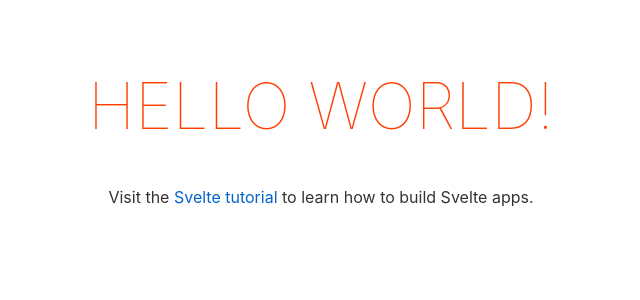
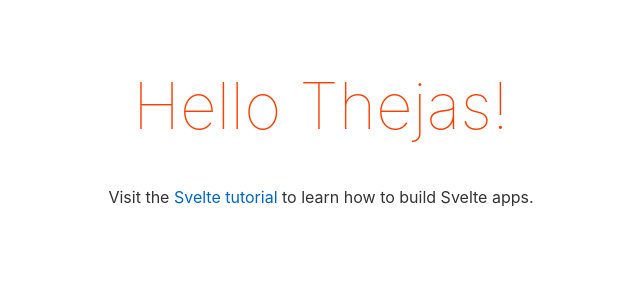
Before and after one commit to ThejasKumar100/NotePal, a Svelte app in the folder svelte-front-end/: page / in a window 1280 px wide. Shown: the top 300 px of the page, without its empty margins (319-959 px from the left). Built offline with nearby package versions, Linux system fonts and the light colour scheme.

Commit message:
FE Development

```diff
--- a/svelte-front-end/src/App.svelte
+++ b/svelte-front-end/src/App.svelte
@@ -1,30 +1,36 @@
 <script>
 	export let name;
+
+	let featherSrc = '/Feather.png';
 </script>
 
-<main>
-	<h1>Hello {name}!</h1>
-	<p>Visit the <a href="https://svelte.dev/tutorial">Svelte tutorial</a> to learn how to build Svelte apps.</p>
-</main>
 
 <style>
-	main {
+	main
+	{
 		text-align: center;
 		padding: 1em;
 		max-width: 240px;
 		margin: 0 auto;
 	}
 
-	h1 {
+	h1
+	{
 		color: #ff3e00;
-		text-transform: uppercase;
+		/* text-transform: uppercase; */
 		font-size: 4em;
 		font-weight: 100;
 	}
 
-	@media (min-width: 640px) {
+	@media (min-width: 640px)
+	{
 		main {
 			max-width: none;
 		}
 	}
 </style>
+
+<main>
+	<h1>Hello {name}!</h1>
+	<p>Visit the <a href="https://svelte.dev/tutorial">Svelte tutorial</a> to learn how to build Svelte apps.</p>
+</main>
--- a/svelte-front-end/src/main.js
+++ b/svelte-front-end/src/main.js
@@ -3,7 +3,7 @@ import App from './App.svelte';
 const app = new App({
 	target: document.body,
 	props: {
-		name: 'world'
+		name: 'Thejas'
 	}
 });
 
```
Also changed, not shown: svelte-front-end/public/Feather.png (added).
